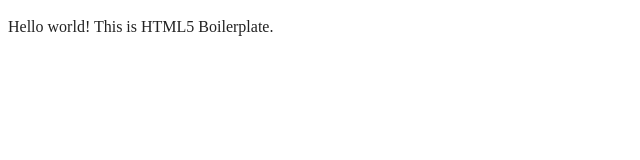
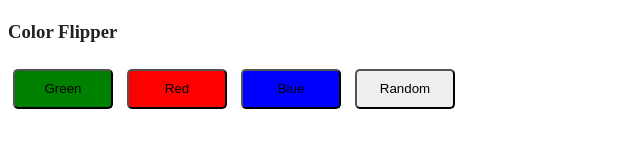
Before and after one commit to AugustLoving/AugustsTesting, a website built with webpack: page Testar1/index.html in a window 1280 px wide. Shown: the whole page, without its empty margins (0-640 px from the left). Built offline with nearby package versions, Linux system fonts and the light colour scheme.

Commit message:
Create Color Flipper

```diff
--- a/Testar1/index.html
+++ b/Testar1/index.html
@@ -4,7 +4,28 @@
 <head>
   <meta charset="utf-8">
   <meta name="viewport" content="width=device-width, initial-scale=1">
-  <title></title>
+  <title>Color Flipper</title>
+  <style>
+#green {
+  background-color: green;
+}
+#red {
+  background-color: red;
+}
+#blue {
+  background-color: blue;
+}
+
+button {
+  border-radius: 5px;
+  width: 100px;
+  height: 40px;
+  margin: 5px;
+}
+
+  </style>
+
+
   <link rel="stylesheet" href="css/style.css">
   <meta name="description" content="">
 
@@ -23,9 +44,13 @@
 </head>
 
 <body>
+<h3>Color Flipper</h3>
+<button id = "green" onclick = "setColor('green')">Green</button>
+<button id = "red" onclick = "setColor('red')">Red</button>
+<button id = "blue" onclick = "setColor('blue')">Blue</button>
+<button onclick = "randomColor()">Random</button>
 
-  <!-- Add your site or application content here -->
-  <p>Hello world! This is HTML5 Boilerplate.</p>
+
   <script src="js/app.js"></script>
 
 </body>
--- a/Testar1/js/app.js
+++ b/Testar1/js/app.js
@@ -0,0 +1,14 @@
+const body = document.getElementsByTagName('body')[0];
+
+function setColor(name) {
+  body.style.backgroundColor = name;
+}
+
+function randomColor() {
+  const red = Math.round(Math.random() * 255)
+  const green = Math.round(Math.random() * 255)
+  const blue = Math.round(Math.random() * 255)
+
+  const color = `rgb(${red}, ${green}, ${blue})`;
+  body.style.backgroundColor = color;
+}
```
